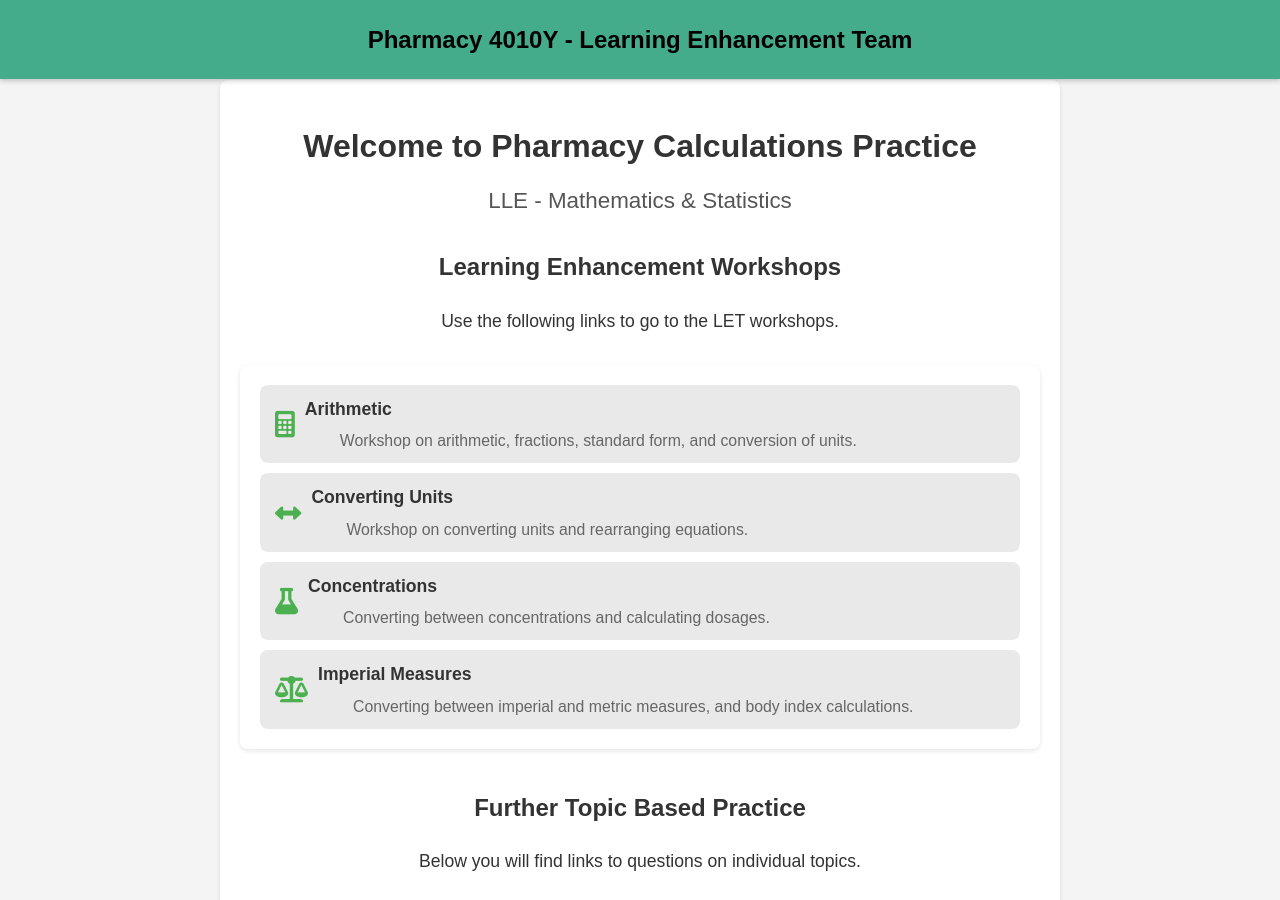
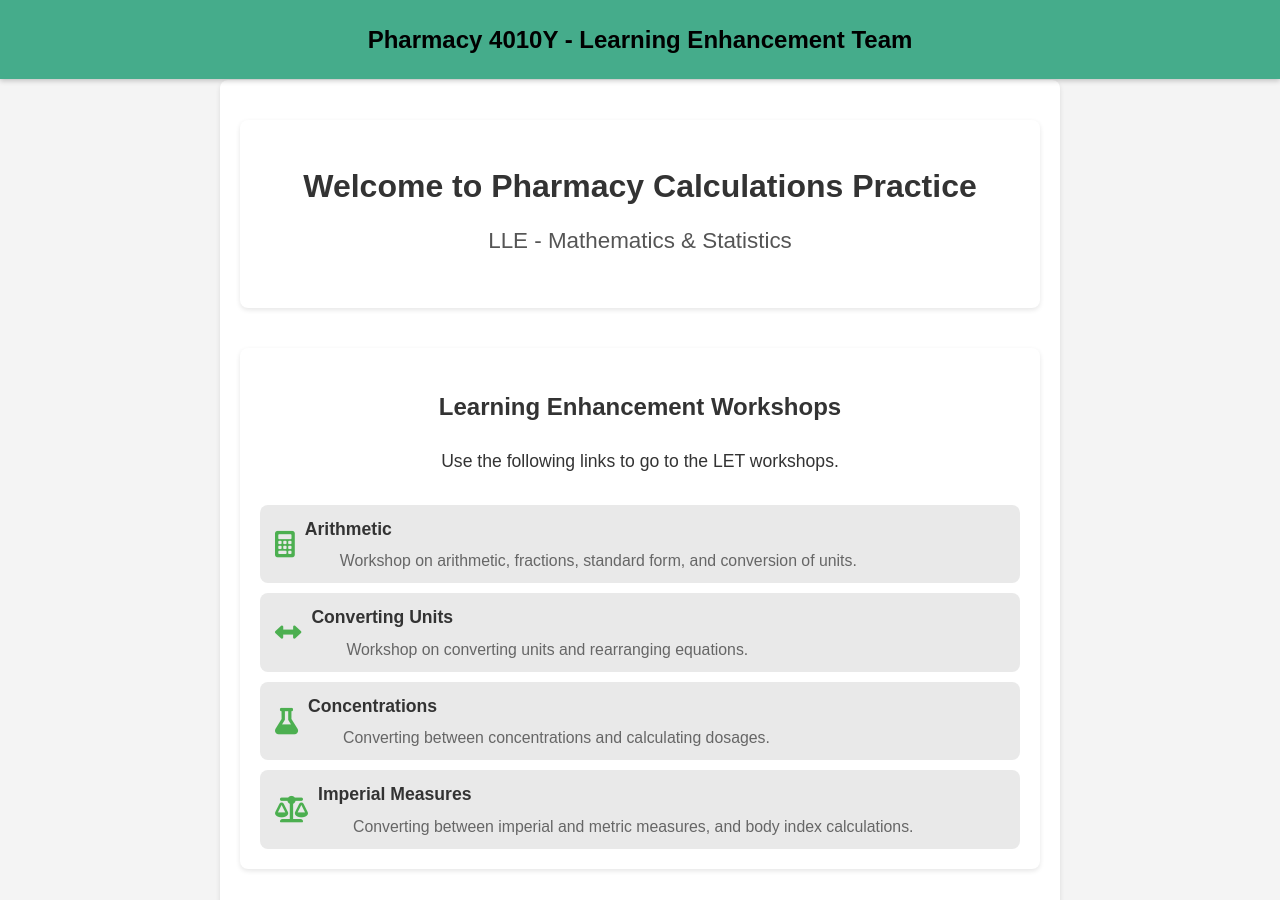
Before and after one commit to probe973/testingarea, a Jekyll site: the page built from index.md, in a window 1280 px wide and 900 px high. Built offline with Jekyll 4.4.1, drawn with Linux system fonts in a browser that asks for light colours.

Commit message:
Update index.md

```diff
--- a/index.md
+++ b/index.md
@@ -3,12 +3,15 @@ layout: default
 title: Pharmacy 4010Y - Learning Enhancement Team
 ---
 
-# Welcome to Pharmacy Calculations Practice
-<h2 class="sub-heading">LLE - Mathematics & Statistics</h2>
+<div class="content">
+    <h1>Welcome to Pharmacy Calculations Practice</h1>
+    <h2 class="sub-heading">LLE - Mathematics & Statistics</h2>
+</div>
 
-## Learning Enhancement Workshops
-<p>Use the following links to go to the LET workshops.</p>
 <div class="topic-section">
+    <h2>Learning Enhancement Workshops</h2>
+    <p>Use the following links to go to the LET workshops.</p>
+
     <div class="topic-link-container">
         <a href="{{ site.baseurl }}/workshops/1.html" class="topic-link">
             <i class="fas fa-calculator topic-icon"></i>
@@ -41,9 +44,10 @@ title: Pharmacy 4010Y - Learning Enhancement Team
     </div>
 </div>
 
-## Further Topic Based Practice
-<p>Below you will find links to questions on individual topics.</p>
 <div class="topic-section">
+    <h2>Further Topic Based Practice</h2>
+    <p>Below you will find links to questions on individual topics.</p>
+
     <div class="topic-link-container">
         <a href="{{ site.baseurl }}/unit_conv/q.html" class="topic-link">
             <i class="fas fa-ruler-combined topic-icon"></i>
@@ -111,9 +115,10 @@ title: Pharmacy 4010Y - Learning Enhancement Team
     </div>
 </div>
 
-## Review Exercises
-<p>Below you will find links to comprehensive review exercises.</p>
 <div class="topic-section">
+    <h2>Review Exercises</h2>
+    <p>Below you will find links to comprehensive review exercises.</p>
+
     <div class="topic-link-container">
         <a href="{{ site.baseurl }}/review/1.html" class="topic-link">
             <i class="fas fa-book-open topic-icon"></i>
@@ -139,9 +144,9 @@ title: Pharmacy 4010Y - Learning Enhancement Team
     </div>
 </div>
 
-## Exam Preparation Questions
-<p>Practice with exam style questions.</p>
 <div class="topic-section">
+    <h2>Exam Preparation Questions</h2>
+    <p>Practice with exam style questions.</p>
     <div class="topic-link-container">
         <a href="{{ site.baseurl }}/examprep/pha01.html" class="topic-link">
             <i class="fas fa-file-alt topic-icon"></i>
@@ -176,9 +181,9 @@ title: Pharmacy 4010Y - Learning Enhancement Team
     </div>
 </div>
 
-## Random Question Generator
-<p>Generate random new practice questions</p>
 <div class="topic-section">
+    <h2>Random Question Generator</h2>
+    <p>Generate random new practice questions</p>
     <div class="topic-link-container">
         <a href="https://sites.google.com/view/phagen" target="_blank" class="topic-link">
             <i class="fas fa-dice topic-icon"></i>
```
